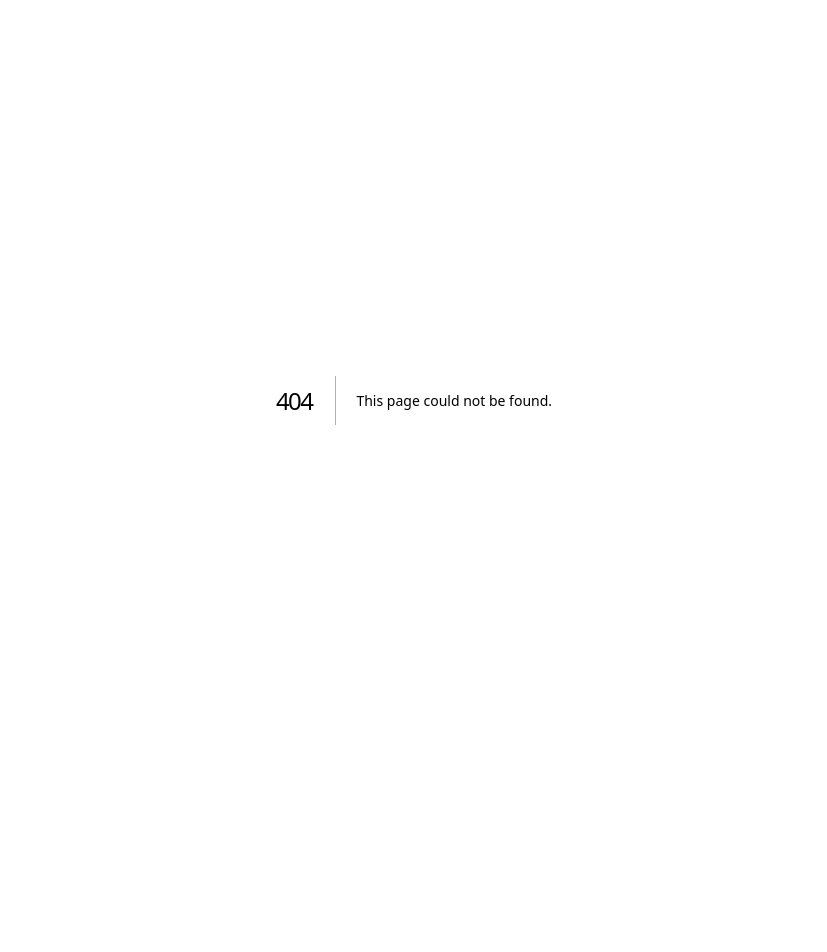
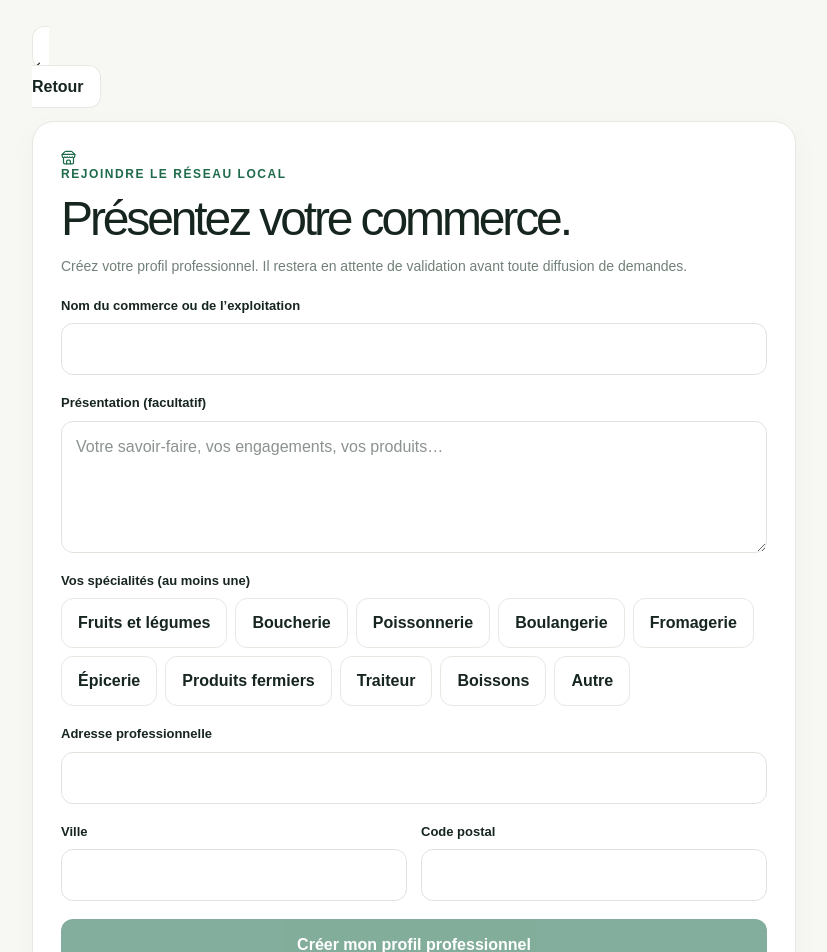
Before and after one commit to moonback/foodsignal, a Next.js app: page /vendeur/inscription in a window 1280 px wide. Before the commit this address had no page. Shown: the top 952 px of the page, without its empty margins (226-1053 px from the left). Before the commit the page ends 800 px from the top, so only its background shows below. Built offline with nearby package versions, Linux system fonts and the light colour scheme.

Commit message:
feat(auth): add secure account and seller foundation

```diff
--- /dev/null
+++ b/src/app/vendeur/inscription/page.tsx
@@ -0,0 +1,62 @@
+"use client";
+
+import Link from "next/link";
+import { useRouter } from "next/navigation";
+import { useState, type FormEvent } from "react";
+import { ArrowLeft, Store } from "lucide-react";
+
+const categories = ["Fruits et légumes", "Boucherie", "Poissonnerie", "Boulangerie", "Fromagerie", "Épicerie", "Produits fermiers", "Traiteur", "Boissons", "Autre"];
+
+export default function SellerRegistrationPage() {
+  const router = useRouter();
+  const [selected, setSelected] = useState<string[]>([]);
+  const [busy, setBusy] = useState(false);
+  const [error, setError] = useState("");
+
+  async function submit(event: FormEvent<HTMLFormElement>) {
+    event.preventDefault();
+    setBusy(true);
+    setError("");
+    const form = new FormData(event.currentTarget);
+    try {
+      const response = await fetch("/api/seller/profile", {
+        method: "POST",
+        headers: { "Content-Type": "application/json" },
+        body: JSON.stringify({
+          businessName: form.get("businessName"),
+          description: form.get("description"),
+          specialties: selected,
+          address: form.get("address"),
+          city: form.get("city"),
+          postalCode: form.get("postalCode"),
+        }),
+      });
+      const payload = await response.json();
+      if (!response.ok) throw new Error(payload.error || "Une erreur est survenue.");
+      router.push("/vendeur");
+      router.refresh();
+    } catch (cause) {
+      setError(cause instanceof Error ? cause.message : "Une erreur est survenue.");
+    } finally {
+      setBusy(false);
+    }
+  }
+
+  return <main className="shell" style={{ maxWidth: 820, paddingTop: 36, paddingBottom: 80 }}>
+    <Link className="secondary" href="/" style={{ textDecoration: "none" }}><ArrowLeft size={15} style={{ verticalAlign: "middle", marginRight: 6 }}/>Retour</Link>
+    <div className="panel" style={{ marginTop: 22 }}>
+      <div className="eyebrow"><Store size={15} style={{ verticalAlign: "middle", marginRight: 6 }}/>Rejoindre le réseau local</div>
+      <h1 style={{ fontSize: "clamp(2rem,5vw,3rem)", margin: "12px 0" }}>Présentez votre commerce.</h1>
+      <p className="subtle">Créez votre profil professionnel. Il restera en attente de validation avant toute diffusion de demandes.</p>
+      <form onSubmit={submit}>
+        <div className="field"><label htmlFor="businessName">Nom du commerce ou de l’exploitation</label><input id="businessName" name="businessName" required minLength={2} maxLength={120}/></div>
+        <div className="field"><label htmlFor="description">Présentation (facultatif)</label><textarea id="description" name="description" maxLength={1000} placeholder="Votre savoir-faire, vos engagements, vos produits…"/></div>
+        <div className="field"><label>Vos spécialités (au moins une)</label><div style={{ display: "flex", flexWrap: "wrap", gap: 8 }}>{categories.map(category => <button key={category} type="button" className={selected.includes(category) ? "primary" : "secondary"} onClick={() => setSelected(current => current.includes(category) ? current.filter(item => item !== category) : [...current, category])}>{category}</button>)}</div></div>
+        <div className="field"><label htmlFor="address">Adresse professionnelle</label><input id="address" name="address" required minLength={5} maxLength={180} autoComplete="street-address"/></div>
+        <div className="two-cols"><div className="field"><label htmlFor="city">Ville</label><input id="city" name="city" required minLength={2} autoComplete="address-level2"/></div><div className="field"><label htmlFor="postalCode">Code postal</label><input id="postalCode" name="postalCode" required minLength={4} maxLength={12} autoComplete="postal-code"/></div></div>
+        {error && <p role="alert" style={{ color: "#b42318" }}>{error}</p>}
+        <button className="primary" type="submit" disabled={busy || selected.length === 0} style={{ width: "100%", marginTop: 18 }}>{busy ? "Création…" : "Créer mon profil professionnel"}</button>
+      </form>
+    </div>
+  </main>;
+}
```
